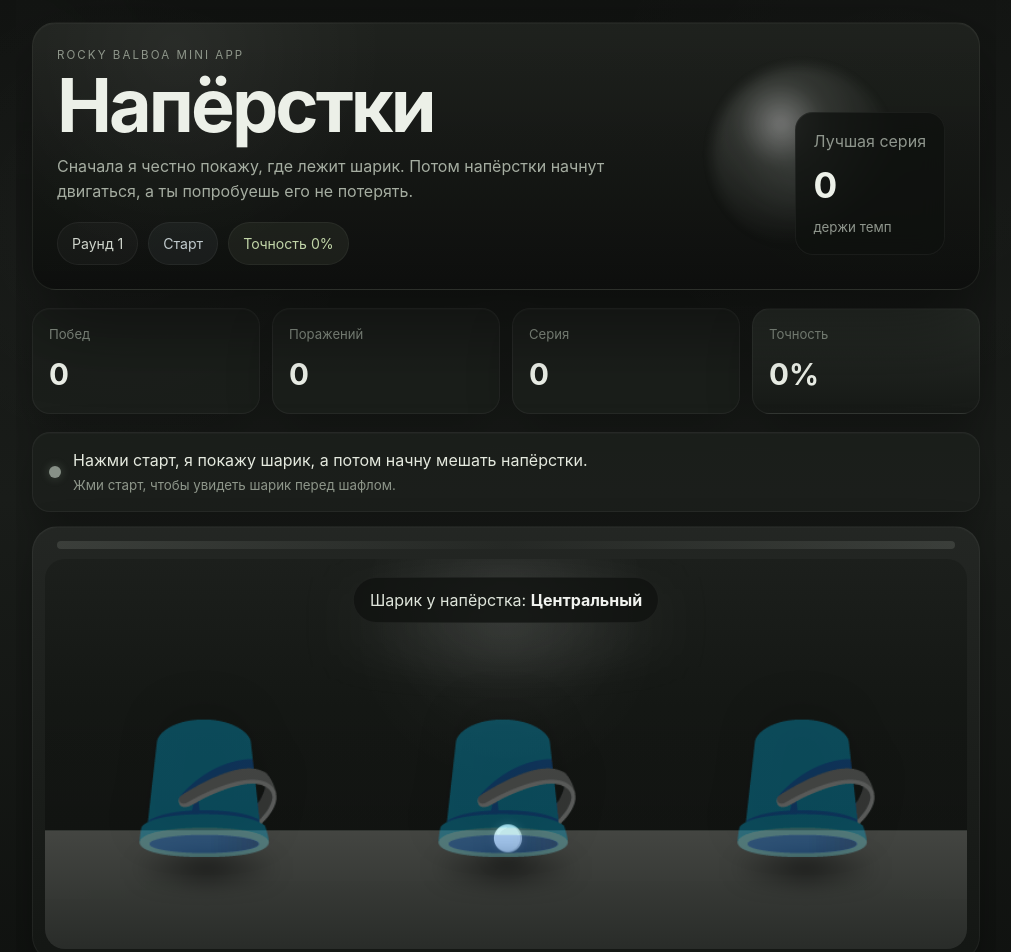
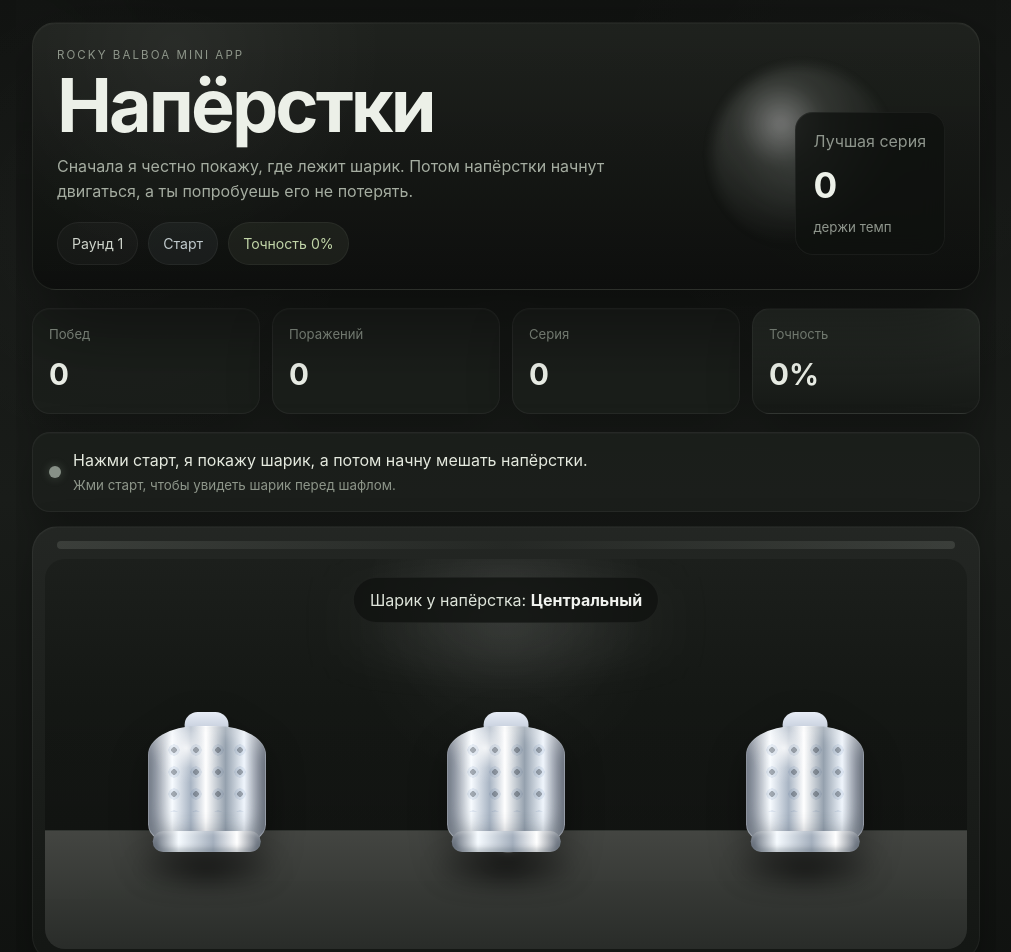
Before and after one commit to vadimegorov05512-hue/rockybalboa, a React (Vite) app in the folder thimbles-miniapp/: page / in a window 1280 px wide. Shown: the top 952 px of the page, without its empty margins (134-1145 px from the left). Built offline with nearby package versions, Linux system fonts and the light colour scheme; what @telegram-apps/sdk would draw is missing.

Commit message:
Draw custom emoji-style thimble

```diff
--- a/thimbles-miniapp/src/App.css
+++ b/thimbles-miniapp/src/App.css
@@ -413,15 +413,62 @@ h1 {
   filter: blur(10px);
 }
 
-.bucket-emoji {
+.thimble-emoji {
   position: relative;
   z-index: 2;
-  display: inline-block;
-  font-size: clamp(6rem, 11vw, 7.8rem);
-  line-height: 1;
-  transform: translateY(6px) rotate(180deg);
-  filter: saturate(1.28) brightness(1.12) contrast(1.02) drop-shadow(0 16px 18px rgba(0, 0, 0, 0.34));
-  user-select: none;
+  display: block;
+  width: clamp(92px, 12vw, 118px);
+  height: clamp(118px, 15vw, 146px);
+  filter: drop-shadow(0 16px 18px rgba(0, 0, 0, 0.34));
+}
+
+.thimble-top {
+  position: absolute;
+  top: 0;
+  left: 50%;
+  width: 38%;
+  height: 18%;
+  transform: translateX(-50%);
+  border-radius: 999px;
+  background: linear-gradient(180deg, #e8edf6 0%, #b4bfd0 100%);
+}
+
+.thimble-body {
+  position: absolute;
+  inset: 10% 0 8%;
+  border-radius: 42% 42% 28% 28% / 24% 24% 18% 18%;
+  background:
+    radial-gradient(circle at 32% 18%, rgba(255, 255, 255, 0.82), rgba(255, 255, 255, 0.14) 16%, transparent 28%),
+    linear-gradient(90deg, #6d7685 0%, #f7fbff 20%, #a8b4c3 36%, #ffffff 49%, #95a1ae 66%, #eff5fc 82%, #616977 100%);
+  border: 1px solid rgba(255, 255, 255, 0.26);
+  box-shadow:
+    inset 0 8px 14px rgba(255, 255, 255, 0.26),
+    inset 0 -14px 18px rgba(54, 62, 73, 0.32);
+  overflow: hidden;
+}
+
+.thimble-body::before {
+  content: '';
+  position: absolute;
+  inset: 10% 12% 28%;
+  background:
+    radial-gradient(circle, rgba(91, 100, 112, 0.7) 0 18%, rgba(214, 224, 236, 0.62) 19% 36%, transparent 37%) 0 0 / 22px 22px;
+  opacity: 0.75;
+  mix-blend-mode: multiply;
+}
+
+.thimble-rim {
+  position: absolute;
+  bottom: 4%;
+  left: 50%;
+  width: 92%;
+  height: 14%;
+  transform: translateX(-50%);
+  border-radius: 999px;
+  background: linear-gradient(90deg, #5f6875 0%, #f6fbff 24%, #a4afbd 56%, #ffffff 78%, #606976 100%);
+  box-shadow:
+    inset 0 2px 4px rgba(255, 255, 255, 0.3),
+    inset 0 -4px 5px rgba(55, 63, 74, 0.28);
 }
 
 .ball {
@@ -447,8 +494,8 @@ h1 {
   transform: translateY(-14px);
 }
 
-.cup.wrong .bucket-emoji {
-  filter: grayscale(0.15) brightness(0.9) drop-shadow(0 14px 18px rgba(0, 0, 0, 0.36));
+.cup.wrong .thimble-emoji {
+  filter: grayscale(0.18) brightness(0.82) drop-shadow(0 16px 18px rgba(0, 0, 0, 0.34));
 }
 
 .controls {
@@ -528,8 +575,9 @@ h1 {
     height: 180px;
   }
 
-  .bucket-emoji {
-    font-size: clamp(5.1rem, 20vw, 6.4rem);
+  .thimble-emoji {
+    width: clamp(78px, 22vw, 96px);
+    height: clamp(102px, 28vw, 122px);
   }
 
   .hint-block {
--- a/thimbles-miniapp/src/App.tsx
+++ b/thimbles-miniapp/src/App.tsx
@@ -269,7 +269,11 @@ function App() {
                     disabled={phase !== 'guess'}
                   >
                     <span className="cup-shadow" />
-                    <span className="bucket-emoji" aria-hidden="true">🪣</span>
+                    <span className="thimble-emoji" aria-hidden="true">
+                      <span className="thimble-top" />
+                      <span className="thimble-body" />
+                      <span className="thimble-rim" />
+                    </span>
                     {phase === 'result' && cup.id === ballCupId && <span className="ball revealed-ball" aria-hidden="true">⚪</span>}
                   </button>
                 )
```
